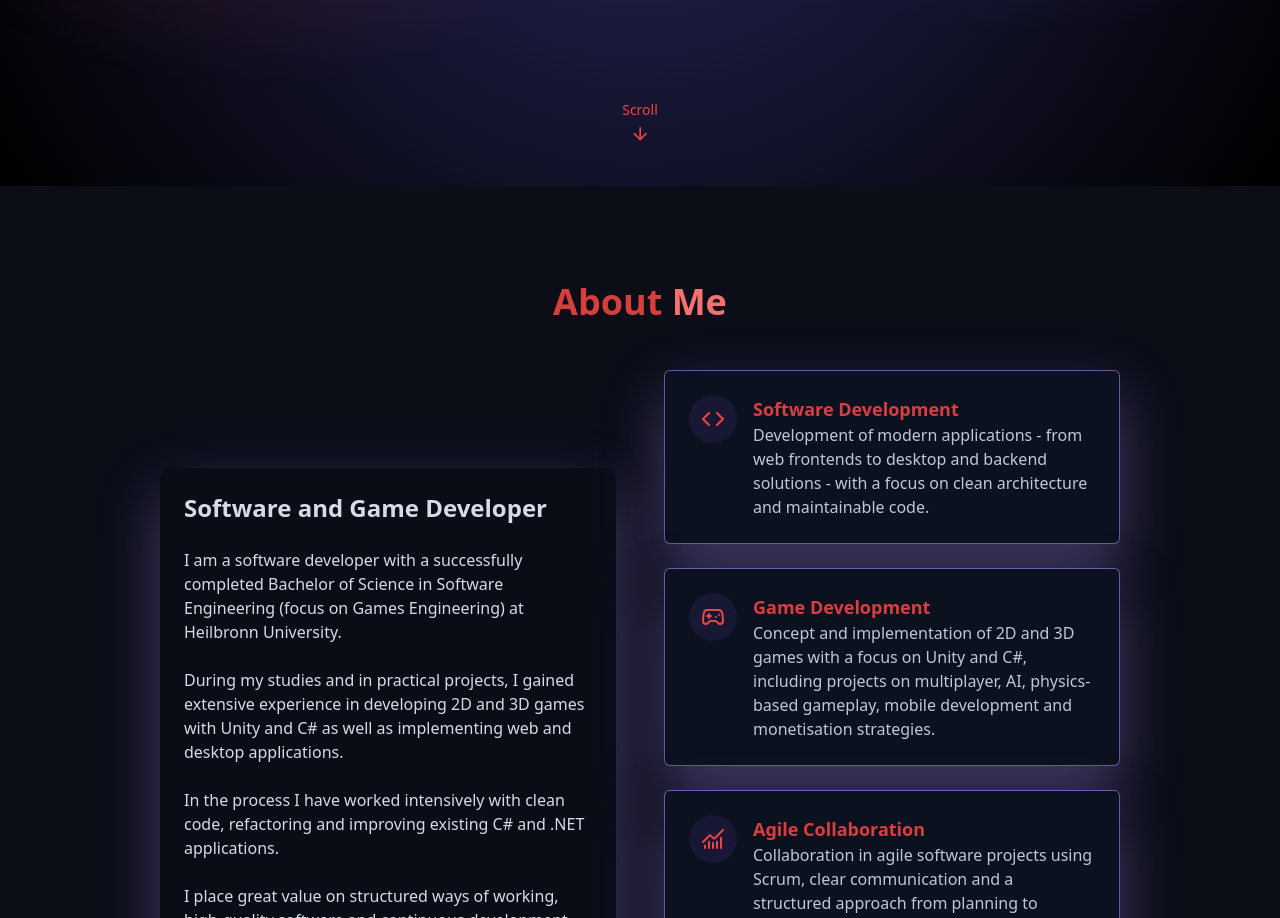
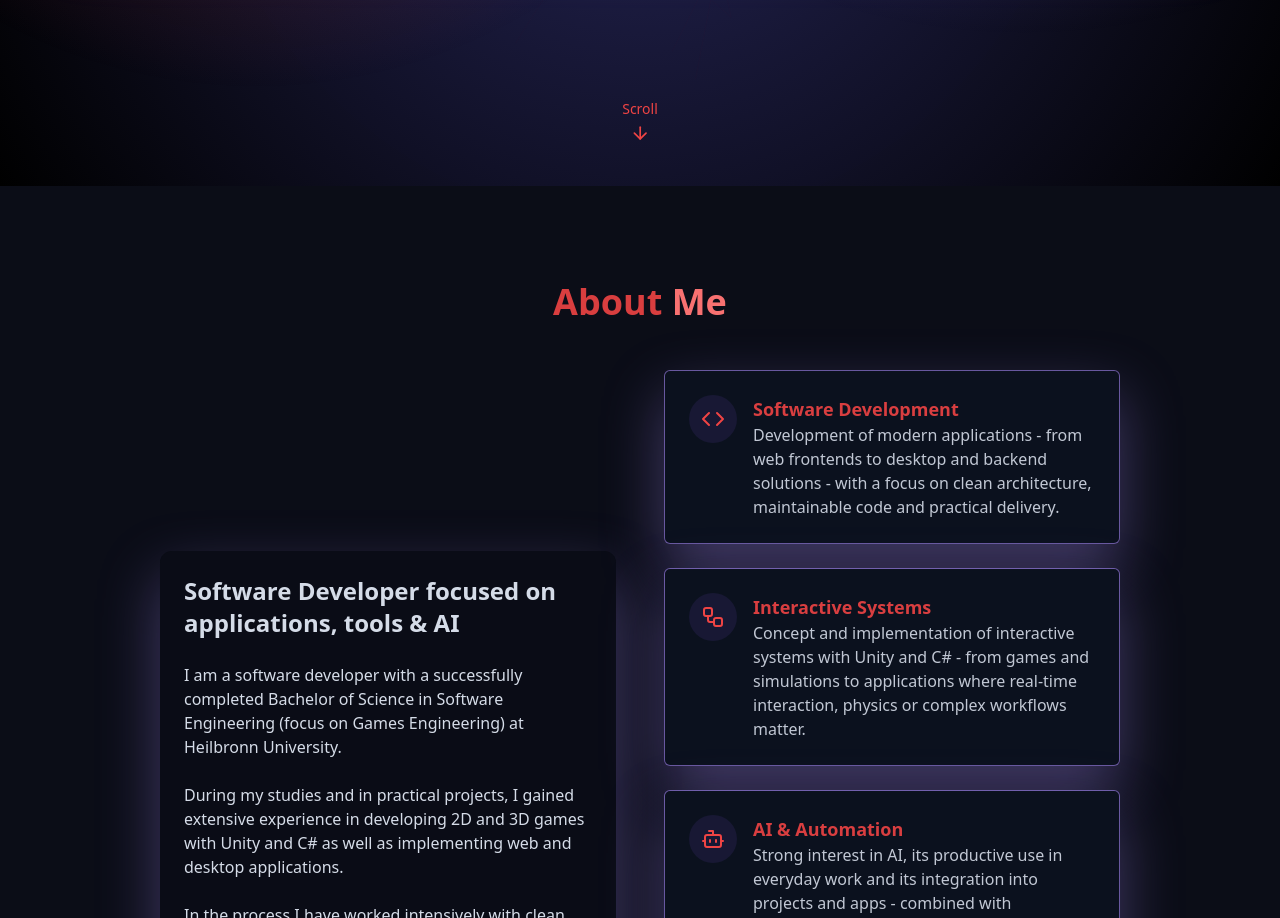
Before and after one commit to 062Leo/dev-portfolio-nextjs, a Next.js app in the folder portfolio-app/: page / in a window 1280 px wide. Shown: the part 614-1532 px from the top of the page. Built offline with nearby package versions, Linux system fonts and the light colour scheme.

Commit message:
updated about me section, removed dead theme change code, cleanup

```diff
--- a/portfolio-app/src/components/About.tsx
+++ b/portfolio-app/src/components/About.tsx
@@ -1,31 +1,16 @@
 "use client";
 
-import { useEffect, useState, type ReactNode } from "react";
-import { Briefcase, ChartNoAxesCombined, Code, Gamepad2 } from "lucide-react";
+import { type ReactNode } from "react";
+import { Bot, Briefcase, ChartNoAxesCombined, Code, Workflow } from "lucide-react";
 import { portfolioData } from "@/data/portfolio-data";
 import { portfolioData as portfolioDataEn } from "@/data/portfolio-data-en";
 import { useThemeColors, type ThemeColorSet } from "@/components/colors";
 import { useLanguage } from "@/context/LanguageContext";
 
 export function About() {
-  const [isDarkMode, setIsDarkMode] = useState(true);
-  const [isReady, setIsReady] = useState(false);
   const { language } = useLanguage();
-  useEffect(() => {
-    if (typeof window === "undefined") {
-      return;
-    }
 
-    const prefersDark = window.matchMedia && window.matchMedia("(prefers-color-scheme: dark)").matches;
-    setIsDarkMode(prefersDark);
-    setIsReady(true);
-  }, []);
-
-  const colors = useThemeColors(isDarkMode);
-
-  if (!isReady) {
-    return null;
-  }
+  const colors = useThemeColors(true);
 
   const currentPortfolioData = language === "en" ? portfolioDataEn : portfolioData;
 
@@ -57,7 +42,7 @@ export function About() {
             }}
           >
             <h3 className="text-2xl font-semibold">
-              {language === "de" ? "Software- und Spiele-Entwickler" : "Software and Game Developer"}
+              {language === "de" ? "Softwareentwickler mit Fokus auf Anwendungen, Tools & AI" : "Software Developer focused on applications, tools & AI"}
             </h3>
 
             {currentPortfolioData.about.description.map((paragraph, index) => (
@@ -89,38 +74,48 @@ export function About() {
               }
               description={
                 language === "de"
-                  ? "Entwicklung moderner Anwendungen - von Web-Frontends bis zu Desktop- und Backend-Lösungen - mit Fokus auf sauberer Architektur und wartbarem Code."
-                  : "Development of modern applications - from web frontends to desktop and backend solutions - with a focus on clean architecture and maintainable code."
+                  ? "Entwicklung moderner Anwendungen - von Web-Frontends über Desktop- bis Backend-Lösungen - mit Fokus auf sauberer Architektur, wartbarem Code und praxisnaher Umsetzbarkeit."
+                  : "Development of modern applications - from web frontends to desktop and backend solutions - with a focus on clean architecture, maintainable code and practical delivery."
               }
               colors={colors}
             />
             <InfoCard
-              icon={<Gamepad2 className="h-6 w-6" />}
-              title={language === "de" ? "Game Development" : "Game Development"}
+              icon={<Workflow className="h-6 w-6" />}
+              title={language === "de" ? "Interactive Systems" : "Interactive Systems"}
               description={
                 language === "de"
-                  ? "Konzeption und Umsetzung von 2D- und 3D-Spielen mit Schwerpunkt Unity und C#, inklusive Projekten zu Multiplayer, KI, physikbasiertem Gameplay, Mobile-Entwicklung und Monetarisierungsstrategien."
-                  : "Concept and implementation of 2D and 3D games with a focus on Unity and C#, including projects on multiplayer, AI, physics-based gameplay, mobile development and monetisation strategies."
+                  ? "Konzeption und Umsetzung interaktiver Systeme mit Unity und C# - von Spielen und Simulationen bis zu Anwendungen, in denen Echtzeit-Interaktion, Physik oder komplexe Abläufe gefragt sind."
+                  : "Concept and implementation of interactive systems with Unity and C# - from games and simulations to applications where real-time interaction, physics or complex workflows matter."
+              }
+              colors={colors}
+            />
+            <InfoCard
+              icon={<Bot className="h-6 w-6" />}
+              title={language === "de" ? "AI & Automation" : "AI & Automation"}
+              description={
+                language === "de"
+                  ? "Großes Interesse an Künstlicher Intelligenz (KI), insbesondere ihrem produktiven Einsatz im Arbeitsalltag und dem sinnvollen Einbau in Projekte und Apps - kombiniert mit Automatisierung via Python, TypeScript oder Browser-Workflows."
+                  : "Strong interest in AI, its productive use in everyday work and its integration into projects and apps - combined with automation via Python, TypeScript or browser workflows."
               }
               colors={colors}
             />
             <InfoCard
               icon={<ChartNoAxesCombined className="h-6 w-6" />}
-              title={language === "de" ? "Agile Collaboration" : "Agile Collaboration"}
+              title={language === "de" ? "Collaboration & Communication" : "Collaboration & Communication"}
               description={
                 language === "de"
-                  ? "Zusammenarbeit in agilen Softwareprojekten mit Scrum, klarer Kommunikation und strukturierter Vorgehensweise von Planung bis Umsetzung."
-                  : "Collaboration in agile software projects using Scrum, clear communication and a structured approach from planning to implementation."
+                  ? "Zusammenarbeit in agilen Projekten mit klarer Kommunikation, strukturierter Abstimmung und einem verlässlichen Vorgehen von der Planung bis zur Umsetzung."
+                  : "Collaboration in agile projects with clear communication, structured alignment and a reliable approach from planning to delivery."
               }
               colors={colors}
             />
             <InfoCard
               icon={<Briefcase className="h-6 w-6" />}
-              title={language === "de" ? "Professional Mindset" : "Professional Mindset"}
+              title={language === "de" ? "Ownership & Mindset" : "Ownership & Mindset"}
               description={
                 language === "de"
-                  ? "Hoher Qualitätsanspruch, Clean Code, Refactoring und die Bereitschaft, sich fachlich wie persönlich kontinuierlich weiterzuentwickeln."
-                  : "High quality standards, clean code, refactoring and the willingness to continuously develop both professionally and personally."
+                  ? "Eigeninitiative, selbstständiges Arbeiten, aktives Mitdenken und die Bereitschaft, Entscheidungen zu treffen und sich durch Projekte und Recherche kontinuierlich weiterzuentwickeln."
+                  : "Initiative, independent work, active thinking and the willingness to make decisions and keep developing through projects and research."
               }
               colors={colors}
             />
--- a/portfolio-app/src/components/ContactSection.tsx
+++ b/portfolio-app/src/components/ContactSection.tsx
@@ -1,30 +1,11 @@
 "use client";
-
-import { useEffect, useState } from "react";
 
 import { useThemeColors } from "@/components/colors";
 import { useLanguage } from "@/context/LanguageContext";
 
 export function ContactSection() {
-  const [isDarkMode, setIsDarkMode] = useState(true);
-  const [isReady, setIsReady] = useState(false);
   const { language } = useLanguage();
-
-  useEffect(() => {
-    if (typeof window === "undefined") {
-      return;
-    }
-
-    const prefersDark = window.matchMedia && window.matchMedia("(prefers-color-scheme: dark)").matches;
-    setIsDarkMode(prefersDark);
-    setIsReady(true);
-  }, []);
-
-  const colors = useThemeColors(isDarkMode);
-
-  if (!isReady) {
-    return null;
-  }
+  const colors = useThemeColors(true);
 
   return (
     <section id="contact" className="relative px-4 py-24">
--- a/portfolio-app/src/components/HomeSection.tsx
+++ b/portfolio-app/src/components/HomeSection.tsx
@@ -1,6 +1,6 @@
 "use client";
 
-import { useEffect, useState } from "react";
+import { } from "react";
 import { ArrowDown } from "lucide-react";
 import { portfolioData } from "@/data/portfolio-data";
 import { portfolioData as portfolioDataEn } from "@/data/portfolio-data-en";
@@ -10,17 +10,9 @@ import { useLanguage } from "@/context/LanguageContext";
 const hoverText = " onClick={reload}";
 
 export function HomeSection() {
-  const [isDarkMode, setIsDarkMode] = useState(true);
-  const [isReady, setIsReady] = useState(false);
+  const isReady = true;
   const { language } = useLanguage();
-  const colors = useThemeColors(isDarkMode);
-
-  useEffect(() => {
-    const prefersDark = window.matchMedia && window.matchMedia("(prefers-color-scheme: dark)").matches;
-    setIsDarkMode(prefersDark);
-
-    setIsReady(true);
-  }, []);
+  const colors = useThemeColors(true);
 
   const handleScrollClick = () => {
     const aboutSection = document.getElementById("about");
--- a/portfolio-app/src/components/Navbar.tsx
+++ b/portfolio-app/src/components/Navbar.tsx
@@ -1,7 +1,7 @@
 "use client";
 
 import { useEffect, useState } from "react";
-import { Menu, X, Moon, Sun } from "lucide-react";
+import { Menu, X } from "lucide-react";
 import Link from "next/link";
 import Image from "next/image";
 
@@ -12,9 +12,9 @@ import { useLanguage } from "@/context/LanguageContext";
 export function Navbar() {
   const [isScrolled, setIsScrolled] = useState(false);
   const [isMenuOpen, setIsMenuOpen] = useState(false);
-  const [isDarkMode, setIsDarkMode] = useState(true);
+  // theme is always dark
   const { language, setLanguage } = useLanguage();
-  const colors = useThemeColors(isDarkMode);
+  const colors = useThemeColors(true);
 
   useEffect(() => {
     const handleScroll = () => {
@@ -39,33 +39,18 @@ export function Navbar() {
   }, [isMenuOpen]);
 
   useEffect(() => {
-    if (typeof window === "undefined") {
-      return;
+    // ensure CSS variables / classes for dark theme are applied
+    if (typeof document !== "undefined") {
+      document.documentElement.classList.add("dark");
     }
-
-    const prefersDark = window.matchMedia && window.matchMedia("(prefers-color-scheme: dark)").matches;
-    setIsDarkMode(prefersDark);
-    applyThemeColors(prefersDark);
+    applyThemeColors(true);
   }, []);
-
-  const toggleTheme = () => {
-    setIsDarkMode((prev) => {
-      const next = !prev;
-      if (next) {
-        document.documentElement.classList.add("dark");
-      } else {
-        document.documentElement.classList.remove("dark");
-      }
-      applyThemeColors(next);
-      return next;
-    });
-  };
 
   const toggleLanguage = () => {
     setLanguage(language === "de" ? "en" : "de");
   };
 
-  const contactHref = "/#contact";
+
 
   const navItems =
     language === "de"
@@ -93,8 +78,8 @@ export function Navbar() {
       <div className="container flex items-center justify-between">
         <Link href="/" className="flex items-center text-xl font-bold">
           <span className="relative z-10">
-            <span className="text-glow" style={{ color: colors.navbarTitleColor }}>
-              Leo's
+              <span className="text-glow" style={{ color: colors.navbarTitleColor }}>
+              Leos
             </span>
             <span
               className="text-glow"
--- a/portfolio-app/src/components/NetworkBackground.tsx
+++ b/portfolio-app/src/components/NetworkBackground.tsx
@@ -1,6 +1,6 @@
 "use client";
 
-import { useEffect, useRef, useState } from "react";
+import { useEffect, useRef } from "react";
 import { getColor } from "@/components/colors";
 
 type ShiftState = {
@@ -40,27 +40,6 @@ const MAX_SHIFT_DURATION = 2000;
 
 export function NetworkBackground() {
   const canvasRef = useRef<HTMLCanvasElement | null>(null);
-  const [isDarkMode, setIsDarkMode] = useState(true);
-
-  useEffect(() => {
-    if (typeof document === "undefined") {
-      return;
-    }
-
-    const handleThemeChange = () => {
-      setIsDarkMode(document.documentElement.classList.contains("dark"));
-    };
-
-    const observer = new MutationObserver(handleThemeChange);
-    observer.observe(document.documentElement, {
-      attributes: true,
-      attributeFilter: ["class"],
-    });
-
-    handleThemeChange();
-
-    return () => observer.disconnect();
-  }, []);
 
   useEffect(() => {
     const canvas = canvasRef.current;
@@ -78,7 +57,7 @@ export function NetworkBackground() {
     const target: Target = { x: 0, y: 0 };
     let animationFrameId = 0;
     let points: Point[] = [];
-    const colors = getColor(isDarkMode);
+    const colors = getColor(true);
     const strokeBase = colors.networkStroke;
     const circleBase = colors.networkCircle;
 
@@ -256,15 +235,10 @@ export function NetworkBackground() {
       window.removeEventListener("mousemove", handleMouseMove);
       window.removeEventListener("resize", handleResize);
     };
-  }, [isDarkMode]);
+  }, []);
 
   return (
-    <div
-      className="pointer-events-none fixed inset-0 z-0"
-      style={{
-        background: getColor(isDarkMode).networkBackground,
-      }}
-    >
+    <div className="pointer-events-none fixed inset-0 z-0" style={{ background: getColor(true).networkBackground }}>
       <canvas ref={canvasRef} className="h-full w-full" />
     </div>
   );
--- a/portfolio-app/src/components/ProjectsSection.tsx
+++ b/portfolio-app/src/components/ProjectsSection.tsx
@@ -12,23 +12,16 @@ import { useThemeColors } from "@/components/colors";
 import { useLanguage } from "@/context/LanguageContext";
 
 export function ProjectsShowcase() {
-  const [isDarkMode, setIsDarkMode] = useState(true);
   const [isReady, setIsReady] = useState(false);
   const [showDialog, setShowDialog] = useState(false);
   const [pendingUrl, setPendingUrl] = useState<string | null>(null);
   const { language } = useLanguage();
 
   useEffect(() => {
-    if (typeof window === "undefined") {
-      return;
-    }
-
-    const prefersDark = window.matchMedia && window.matchMedia("(prefers-color-scheme: dark)").matches;
-    setIsDarkMode(prefersDark);
     setIsReady(true);
   }, []);
 
-  const colors = useThemeColors(isDarkMode);
+  const colors = useThemeColors(true);
 
   if (!isReady) {
     return null;
--- a/portfolio-app/src/components/projects/components/Demo.tsx
+++ b/portfolio-app/src/components/projects/components/Demo.tsx
@@ -65,23 +65,19 @@ const isGroupedControls = (
 };
 
 export function DetailPage({ id }: { id: string }) {
-    const [isDarkMode, setIsDarkMode] = useState(true);
     const [isReady, setIsReady] = useState(false);
     const [showDialog, setShowDialog] = useState(false);
     const { language } = useLanguage();
     const [project, setProject] = useState<(typeof portfolioData.projects)[number] | null>(null);
 
     useEffect(() => {
-        const prefersDark = window.matchMedia && window.matchMedia("(prefers-color-scheme: dark)").matches;
-        setIsDarkMode(prefersDark);
-
         const data = language === "en" ? portfolioDataEn : portfolioData;
         const foundProject = data.projects.find((p) => p.id === id) || null;
         setProject(foundProject);
 
         setIsReady(true);
     }, [id, language]);
-    const colors = useThemeColors(isDarkMode);
+    const colors = useThemeColors(true);
 
     if (!isReady) {
         return null;
--- a/portfolio-app/src/components/projects/default.tsx
+++ b/portfolio-app/src/components/projects/default.tsx
@@ -60,7 +60,6 @@ const renderMarkdownText = (text: string, color: string) => {
 };
 
 export function DetailPage({ id }: { id: string }) {
-    const [isDarkMode, setIsDarkMode] = useState(true);
     const [isReady, setIsReady] = useState(false);
     const [showDialog, setShowDialog] = useState(false);
     const [pendingUrl, setPendingUrl] = useState<string | null>(null);
@@ -74,9 +73,6 @@ export function DetailPage({ id }: { id: string }) {
     >(null);
 
     useEffect(() => {
-        const prefersDark = window.matchMedia && window.matchMedia("(prefers-color-scheme: dark)").matches;
-        setIsDarkMode(prefersDark);
-
         const data = language === "en" ? portfolioDataEn : portfolioData;
         const otherSource = language === "en" ? otherProjectsEn : otherProjects;
 
@@ -90,7 +86,7 @@ export function DetailPage({ id }: { id: string }) {
 
         setIsReady(true);
     }, [id, language]);
-    const colors = useThemeColors(isDarkMode);
+    const colors = useThemeColors(true);
 
     if (!isReady) {
         return null;
--- a/portfolio-app/src/data/portfolio-data.ts
+++ b/portfolio-app/src/data/portfolio-data.ts
@@ -46,31 +46,17 @@ export type Project = {
 export const portfolioData = {
   personal: {
     firstName: "Leo",
-    lastName: "",
-    role: "Softwareentwickler (B.Sc. Softwareentwicklung, Schwerpunkt Games Engineering)",
-    tagline: "Unity, C# und .NET - Fokus auf Games Engineering & sauberen Code",
-    motivation: "Abgeschlossenes Bachelorstudium der Softwareentwicklung (Schwerpunkt Games Engineering) und Praxiserfahrung in C#, .NET und Unity - mit starkem Fokus auf Clean Code, Refactoring und qualitativ hochwertige, wartbare Software.",
-    github: "https://github.com/062Leo",
+    role: "Softwareentwickler (B.Sc. Softwareentwicklung, Schwerpunkt Games Engineering) mit Fokus auf AI, Automatisierung und sauberen Code",
   },
   about: {
     title: "About Me",
     description: [
-      "Ich bin Softwareentwickler mit einem erfolgreich abgeschlossenen Bachelor of Science in Softwareentwicklung (Schwerpunkt Games Engineering) an der Hochschule Heilbronn.",
-      "Im Studium und in praxisnahen Projekten habe ich umfangreiche Erfahrung in der Entwicklung von 2D- und 3D-Spielen mit Unity und C# sowie in der Umsetzung von Web- und Desktopanwendungen gesammelt.",
-      "Dabei habe ich mich intensiv mit Clean Code, Refactoring und der Verbesserung bestehender C#- und .NET-Anwendungen auseinandergesetzt.",
-      "Ich lege großen Wert auf strukturierte Arbeitsweisen, qualitativ hochwertige Software und kontinuierliche Weiterentwicklung - sowohl beruflich als auch persönlich."
-    ],
-    softSkills: [
-      "Teamfähigkeit / Kollaboration",
-      "Eigenverantwortliche Arbeitsweise",
-      "Strukturierte und analytische Arbeitsweise",
-      "Lernbereitschaft / Schnelle Auffassungsgabe",
-      "Problemlösungskompetenz",
-      "Kommunikationsfähigkeit",
-      "Agiles Mindset",
-      "Hoher Qualitätsanspruch",
-      "Motivation und Begeisterung"
+      "Ich bin Softwareentwickler mit einem erfolgreich abgeschlossenen Bachelor of Science in Softwareentwicklung an der Hochschule Heilbronn. Meine Bachelorarbeit habe ich mit 1,0 abgeschlossen; der Gesamtdurchschnitt meines Studiums lag bei 2,1.",
+      "Im Studium sowie in praxisnahen privaten Projekten habe ich einige Erfahrung in Unity und C#, aber auch in Web-, Desktop- und Tooling-Projekten gesammelt. Für mich ist Unity kein reines Games-Thema, sondern ein vielseitiges Werkzeug, das in vielen Branchen sinnvoll eingesetzt werden kann.",
+      "Besonders interessieren mich Künstliche Intelligenz, insbesondere ihrem produktiver Einsatz im Arbeitsalltag sowie die Integration von KI in Projekte und Apps. Ebenso wichtig ist mir Automatisierung - etwa mit Python-Skripten, TypeScript-Tools für den Browser oder anderen Workflows, die wiederkehrende Aufgaben reduzieren.",
+      "Ich ergreife gerne Eigeninitiative, denke aktiv mit, treffe Entscheidungen und arbeite selbstständig. Einen Großteil meiner Freizeit nutze ich für Projekte; dazu gehören Planung, Umsetzung und Recherche. Durch diese Arbeit bilde ich mich fortlaufend eigenständig weiter."
     ]
+
   },
   projects: [
     {
```
